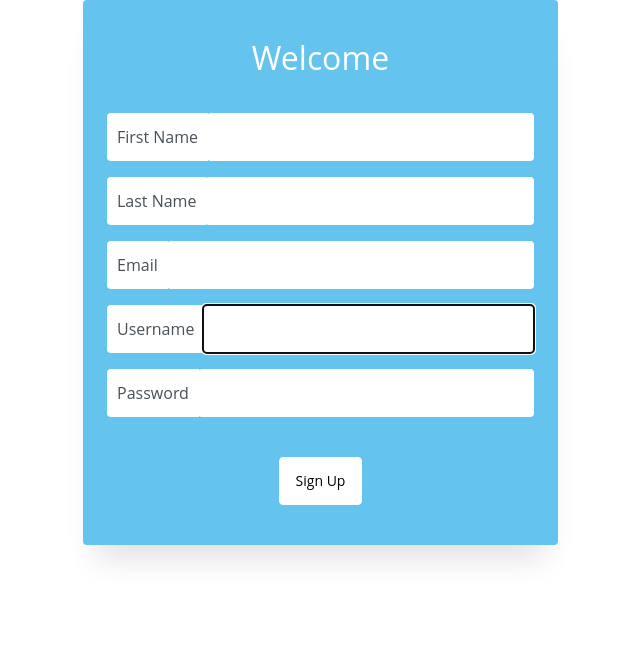
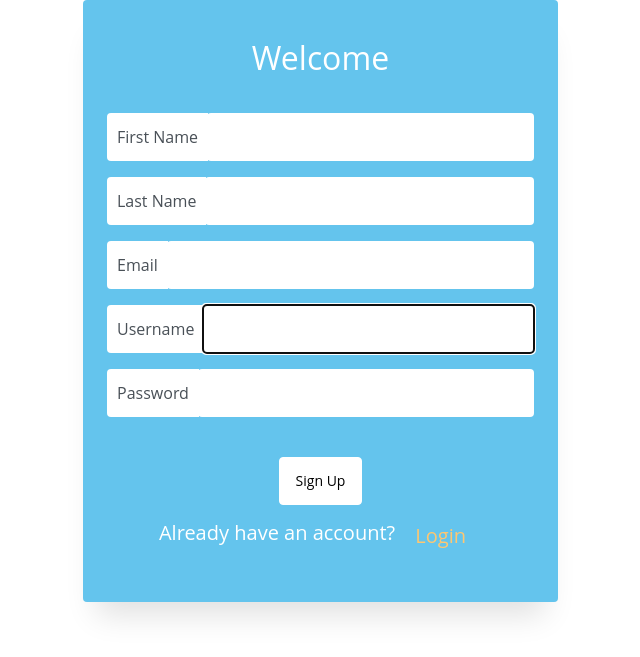
Before and after one commit to addiemorang/codestellation, a Django app: page /signup/ in a window 1280 px wide. Shown: the top 657 px of the page, without its empty margins (382-1022 px from the left). Run offline with Django 3.2, Linux system fonts and the light colour scheme; some libraries are stand-ins or nearby versions.

Commit message:
login and sign up both link to each other

```diff
--- a/OrganizerApp/OrganizerApp/templates/registration/signup.html
+++ b/OrganizerApp/OrganizerApp/templates/registration/signup.html
@@ -88,6 +88,10 @@
             <div class="footer text-center">
               <button class="btn btn-white" type="submit">Sign Up</button>
             </div>
+            <div class="footer text-center" style="padding-top: 5;">
+              <span class="fill-control-description" style="color: white; font-size: 15pt;">Already have an account?</span>
+              <a href="{% url 'login' %}" class="btn btn-warning btn-link" role="button" style="font-size: 15pt;">Login</a>
+            </div>
 
             <!-- <a class="btn btn-white">Get Started</a> -->
           </form>
--- a/OrganizerApp/OrganizerApp/views.py
+++ b/OrganizerApp/OrganizerApp/views.py
@@ -63,4 +63,7 @@ class GroupView(TemplateView):
     template_name = "group.html"
 
 def profile(request):
-    return render('profile.html')
+    return render(request, 'profile.html')
+
+def login(request):
+    return render(request, 'login.html')
```
